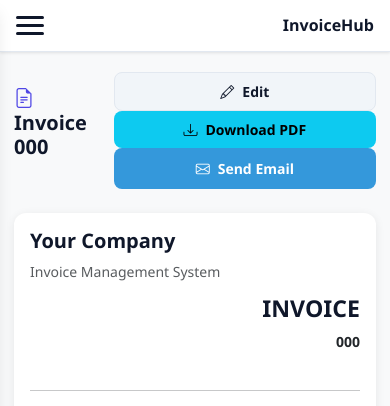
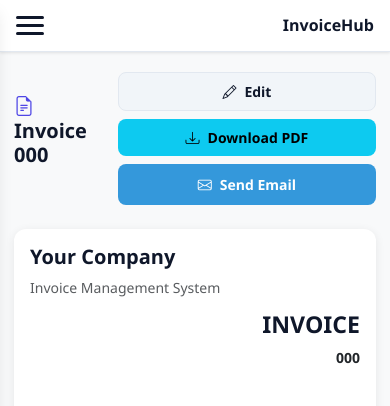
Before and after one commit to aryan45sandilya/Automated-Invoice-Generator, a Flask app: page /invoices/1 in a window 390 px wide. Shown: the top 406 px of the page. Run offline with Flask 3, Linux system fonts and the light colour scheme; a user stored in the database is signed in; tables that the repository leaves empty hold one stand-in row (values such as "Sample post").

Commit message:
Fix currency symbols and button spacing in invoice view

```diff
--- a/static/css/style.css
+++ b/static/css/style.css
@@ -814,6 +814,19 @@ textarea.form-control {
     .col-md-8 {
         margin-bottom: 0.75rem;
     }
+
+    /* Invoice View Actions - Mobile */
+    .invoice-actions {
+        display: flex;
+        flex-direction: column;
+        gap: 0.5rem;
+        width: 100%;
+    }
+
+    .invoice-actions .btn {
+        width: 100%;
+        margin: 0;
+    }
 }
 
 @media (max-width: 480px) {
@@ -885,6 +898,17 @@ textarea.form-control {
     .sidebar-overlay {
         display: none !important;
     }
+
+    /* Invoice Actions - Desktop */
+    .invoice-actions {
+        display: flex;
+        gap: 0.5rem;
+        flex-wrap: wrap;
+    }
+
+    .invoice-actions .btn {
+        width: auto;
+    }
 }
 
 /* Utility Classes */
--- a/templates/invoices/view.html
+++ b/templates/invoices/view.html
@@ -5,14 +5,14 @@
 {% block content %}
 <div class="d-flex justify-content-between align-items-center mb-4">
     <h2><i class="bi bi-file-earmark-text"></i> Invoice {{ invoice.invoice_number }}</h2>
-    <div>
-        <a href="{{ url_for('invoices.edit', invoice_id=invoice.id) }}" class="btn btn-secondary">
+    <div class="invoice-actions">
+        <a href="{{ url_for('invoices.edit', invoice_id=invoice.id) }}" class="btn btn-secondary btn-sm">
             <i class="bi bi-pencil"></i> Edit
         </a>
-        <a href="{{ url_for('invoices.download_pdf', invoice_id=invoice.id) }}" class="btn btn-info">
+        <a href="{{ url_for('invoices.download_pdf', invoice_id=invoice.id) }}" class="btn btn-info btn-sm">
             <i class="bi bi-download"></i> Download PDF
         </a>
-        <button type="button" class="btn btn-primary" onclick="sendEmail()">
+        <button type="button" class="btn btn-primary btn-sm" onclick="sendEmail()">
             <i class="bi bi-envelope"></i> Send Email
         </button>
     </div>
@@ -97,31 +97,31 @@
                             <tr>
                                 <td>{{ item.description }}</td>
                                 <td class="text-center">{{ item.quantity }}</td>
-                                <td class="text-end">?{{ "%.2f"|format(item.price) }}</td>
-                                <td class="text-end">?{{ "%.2f"|format(item.total) }}</td>
+                                <td class="text-end">₹{{ "%.2f"|format(item.price) }}</td>
+                                <td class="text-end">₹{{ "%.2f"|format(item.total) }}</td>
                             </tr>
                             {% endfor %}
                         </tbody>
                         <tfoot>
                             <tr>
                                 <td colspan="3" class="text-end"><strong>Subtotal:</strong></td>
-                                <td class="text-end">?{{ "%.2f"|format(invoice.subtotal) }}</td>
+                                <td class="text-end">₹{{ "%.2f"|format(invoice.subtotal) }}</td>
                             </tr>
                             {% if invoice.tax_rate > 0 %}
                             <tr>
                                 <td colspan="3" class="text-end"><strong>Tax ({{ invoice.tax_rate }}%):</strong></td>
-                                <td class="text-end">?{{ "%.2f"|format(invoice.tax_amount) }}</td>
+                                <td class="text-end">₹{{ "%.2f"|format(invoice.tax_amount) }}</td>
                             </tr>
                             {% endif %}
                             {% if invoice.discount > 0 %}
                             <tr>
                                 <td colspan="3" class="text-end"><strong>Discount:</strong></td>
-                                <td class="text-end">-?{{ "%.2f"|format(invoice.discount) }}</td>
+                                <td class="text-end">-₹{{ "%.2f"|format(invoice.discount) }}</td>
                             </tr>
                             {% endif %}
                             <tr class="table-active">
                                 <td colspan="3" class="text-end"><strong>Total Amount:</strong></td>
-                                <td class="text-end"><strong>?{{ "%.2f"|format(invoice.total_amount) }}</strong></td>
+                                <td class="text-end"><strong>₹{{ "%.2f"|format(invoice.total_amount) }}</strong></td>
                             </tr>
                         </tfoot>
                     </table>
```
